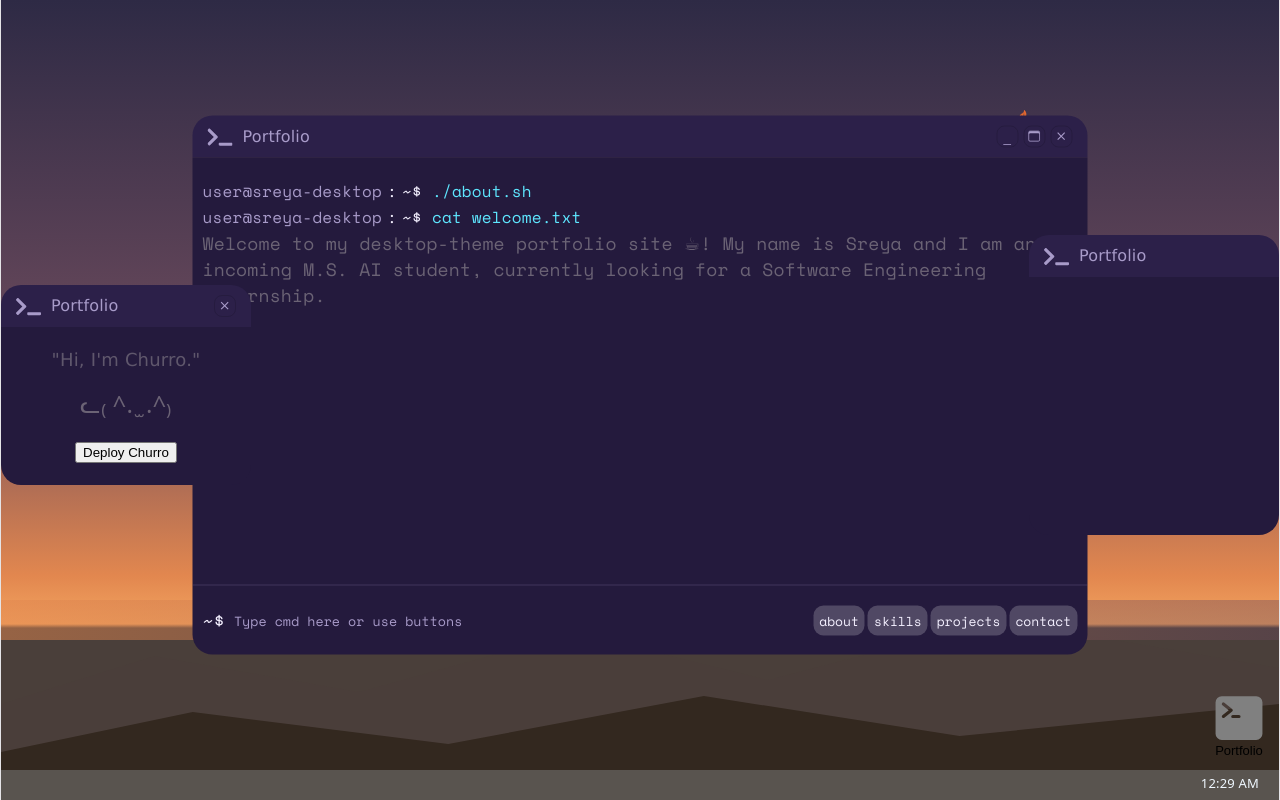
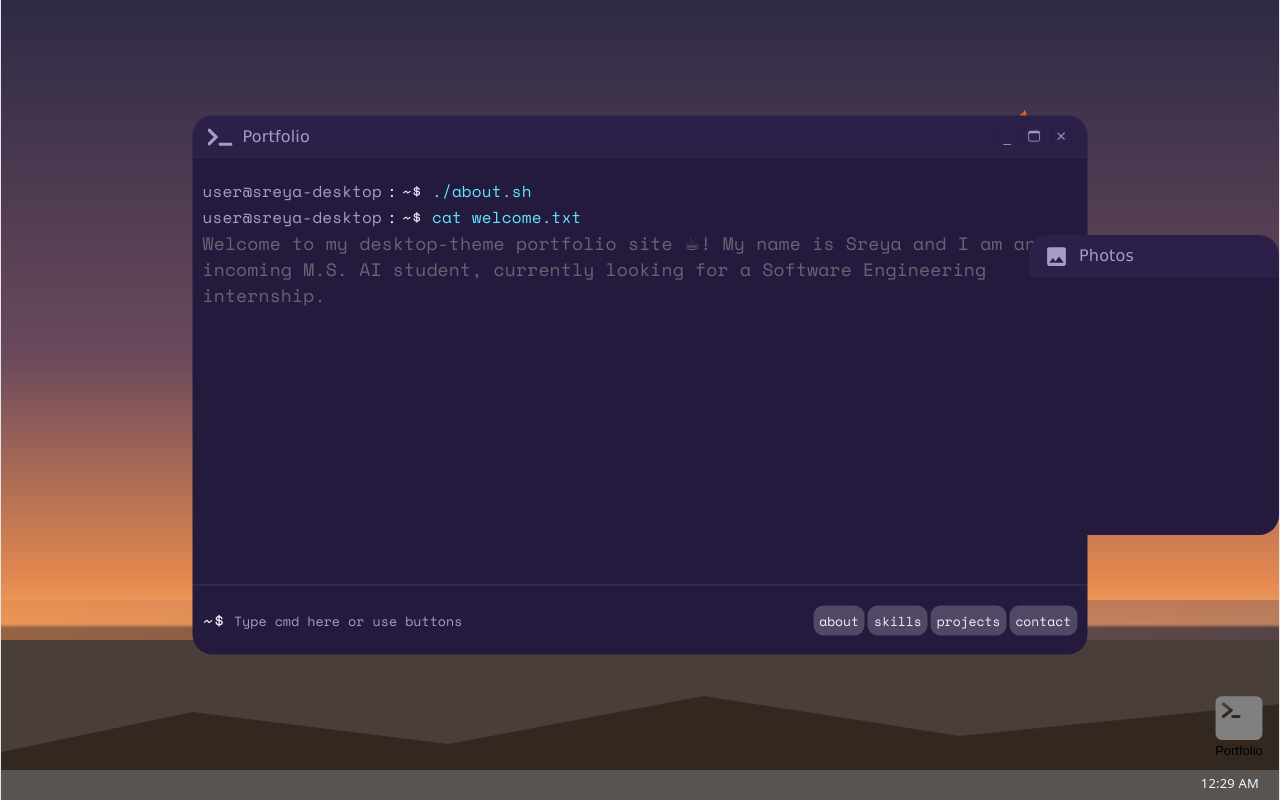
Before and after one commit to tiramisuuuuuuu/portfolio_website_v2, a React (Vite) app: page / in a window 1280 px wide. Built offline with nearby package versions, Linux system fonts and the light colour scheme; a web font is replaced by a local one.

Commit message:
feat: add churro-command to terminal

```diff
--- a/src/components/DesktopIcons.tsx
+++ b/src/components/DesktopIcons.tsx
@@ -6,6 +6,8 @@ import TerminalApp from './TerminalApp';
 import { AppsContext } from './appsContext';
 import Churro from './Churro';
 import ChurroApp from './ChurroApp';
+import { FaCat } from 'react-icons/fa';
+import { MdPhoto } from 'react-icons/md';
 
 const CLOSED = 0;
 const OPEN = 1;
@@ -39,7 +41,7 @@ export default function DesktopIcons() {
       zIndex: 0,
     },
     churro: {
-      status: OPEN,
+      status: CLOSED,
       zIndex: 0,
     },
   });
@@ -178,6 +180,8 @@ export default function DesktopIcons() {
                 minimized={activeApps.terminal.status === MINIMIZED}
                 focusWindow={() => openApp('photos')}
                 zIndex={activeApps.photos.zIndex}
+                icon={<MdPhoto color="#a89bc9" size={25} />}
+                name="Photos"
               ></Window>
             ) : null}
             {activeApps.churro.status ? (
@@ -188,6 +192,8 @@ export default function DesktopIcons() {
                 close={() => closeApp('churro')}
                 focusWindow={() => openApp('churro')}
                 zIndex={activeApps.churro.zIndex}
+                icon={<FaCat color="#a89bc9" size={25} />}
+                name="Churro App"
               >
                 {<ChurroApp />}
               </Window>
--- a/src/components/TerminalApp.module.css
+++ b/src/components/TerminalApp.module.css
@@ -53,6 +53,7 @@
 .body {
   width: 100%;
   text-align: start;
+  font-family: 'Space Mono', monospace;
 }
 
 .oneLine {
--- a/src/components/TerminalApp.tsx
+++ b/src/components/TerminalApp.tsx
@@ -84,7 +84,7 @@ function MotionWrapper({
 
 export default function TerminalApp() {
   const [activeCommand, setActiveCommand] = useState<
-    'about' | 'skills' | 'projects' | 'contact' | 'help' | null
+    'about' | 'skills' | 'projects' | 'contact' | 'help' | 'churro' | null
   >('about');
   const inputText = useRef('');
   const [submittedText, setSubmittedText] = useState('');
@@ -123,6 +123,19 @@ export default function TerminalApp() {
       },
       help: {
         sections: [<Command command="help" isSmall={isSmall} />],
+      },
+      churro: {
+        sections: [
+          <Command command='open -a "Churro App"' isSmall={isSmall} />,
+          <div className={styles.oneLine}>
+            <p>Opening app...</p>
+            <p style={{ color: 'lightgreen' }}>ok</p>
+          </div>,
+          <p className={styles.body}>
+            {'['}help text{']'}: This app allows you to add a cute cat, named
+            Churro, to your desktop.
+          </p>,
+        ],
       },
     }),
     [isSmall]
@@ -164,7 +177,8 @@ export default function TerminalApp() {
         input === 'skills' ||
         input === 'projects' ||
         input === 'contact' ||
-        input === 'help'
+        input === 'help' ||
+        input === 'churro'
       ) {
         setActiveCommand(input);
       } else {
@@ -199,11 +213,14 @@ export default function TerminalApp() {
               <MotionWrapper
                 key={`${activeCommand}-${idx}`}
                 flex={activeCommand === 'skills' && idx === 2}
-                onAnimationComplete={
-                  activeCommand === 'about' && idx === 1
-                    ? () => openApp('photos')
-                    : undefined
-                }
+                onAnimationComplete={() => {
+                  if (activeCommand === 'about' && idx === 1) {
+                    openApp('photos');
+                  }
+                  if (activeCommand === 'churro' && idx === 1) {
+                    openApp('churro');
+                  }
+                }}
               >
                 {sectionDiv}
               </MotionWrapper>
--- a/src/components/Window.tsx
+++ b/src/components/Window.tsx
@@ -19,6 +19,8 @@ export default function Window({
   width,
   height,
   initialPos = 'center',
+  icon,
+  name,
   children,
 }: {
   minimized?: boolean;
@@ -30,6 +32,8 @@ export default function Window({
   width?: number;
   height?: number;
   initialPos?: 'middle-right' | 'middle-left' | 'center';
+  icon?: ReactNode;
+  name?: string;
   children?: ReactNode;
 }) {
   const nodeRef = useRef<HTMLDivElement>(null);
@@ -132,8 +136,8 @@ export default function Window({
                   gap: 10,
                 }}
               >
-                <FaTerminal color="#a89bc9" size={25} />
-                <p className={styles.heading}>Portfolio</p>
+                {icon ? icon : <FaTerminal color="#a89bc9" size={25} />}
+                <p className={styles.heading}>{name ? name : 'Portfolio'}</p>
               </div>
 
               <div className={styles.bttns}>
--- a/src/components/appsContext.ts
+++ b/src/components/appsContext.ts
@@ -1,7 +1,7 @@
 import { createContext } from 'react';
 
 export const AppsContext = createContext({
-  openApp: (app: 'terminal' | 'photos') => {},
+  openApp: (app: 'terminal' | 'photos' | 'churro') => {},
   closeApp: (app: 'terminal' | 'photos') => {},
   churroVisible: false,
   setChurroVisible: (isVisible: boolean) => {},
```
